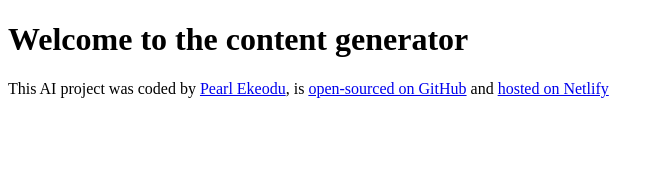
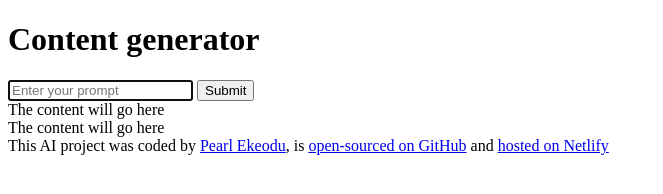
Before and after one commit to Pearl-Ekeodu/AI-text-generator, a plain HTML site: page index.html in a window 1280 px wide. Shown: the whole page, without its empty margins (0-663 px from the left). Drawn offline with Linux system fonts and the light colour scheme.

Commit message:
Added basic html

```diff
--- a/index.html
+++ b/index.html
@@ -10,7 +10,21 @@
 </head>
 
 <body>
-    <h1>Welcome to the content generator</h1>
+    <header>
+        <h1>Content generator</h1>
+    </header>
+
+    <main>
+        <form>
+            <input type="text" placeholder="Enter your prompt" autofocus required autocomplete="off" />
+            <Input type="submit" />
+        </form>
+        <div>
+            The content will go here
+            <br />
+            The content will go here
+        </div>
+    </main>
 
     <footer>
         This AI project was coded by
```
